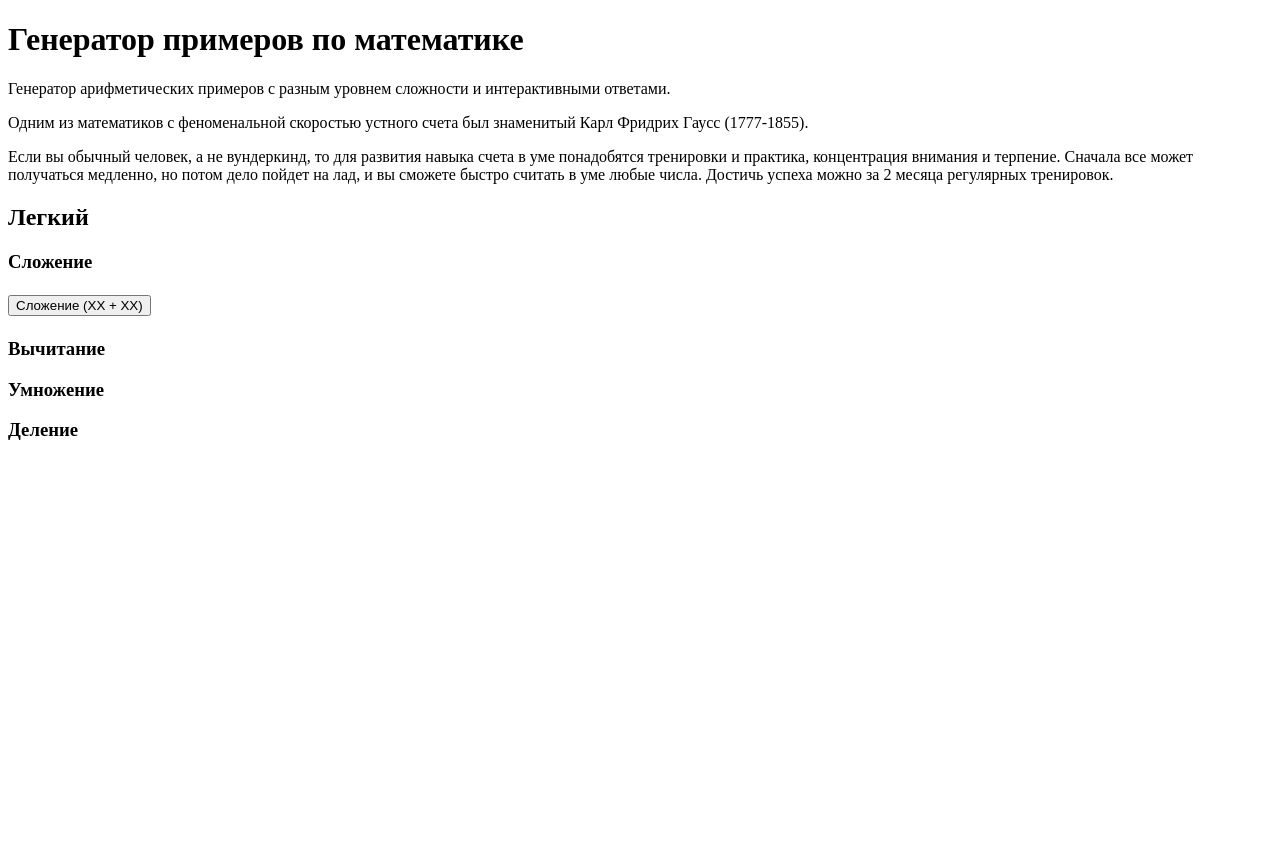
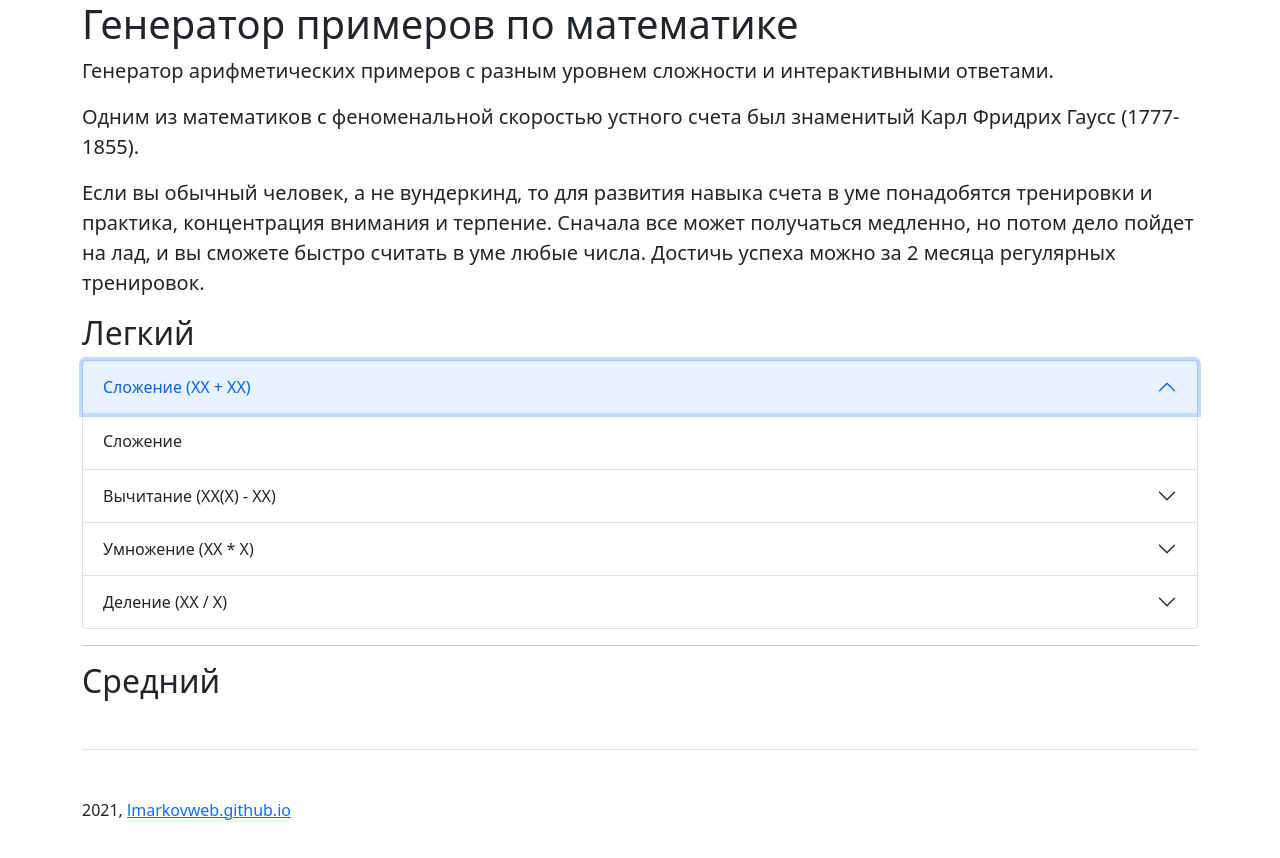
Before and after one commit to LMarkovWeb/begauss, a Vue app: page / in a window 1280 px wide. Both pictures are taken after a click on the button "Сложение (XX + XX)". Shown: the top 858 px of the page. Before the commit the page ends 800 px from the top, so only its background shows below. Built offline with nearby package versions, Linux system fonts and the light colour scheme.

Commit message:
add bootstrap

```diff
--- a/package.json
+++ b/package.json
@@ -7,6 +7,8 @@
     "build": "vue-cli-service build"
   },
   "dependencies": {
+    "@popperjs/core": "^2.11.0",
+    "bootstrap": "^5.1.3",
     "core-js": "^3.6.5",
     "vue": "^3.0.0",
     "vue-router": "^4.0.0-0",
--- a/public/index.html
+++ b/public/index.html
@@ -7,6 +7,9 @@
   <meta name="viewport" content="width=device-width,initial-scale=1.0">
   <link rel="icon" href="<%= BASE_URL %>favicon.ico">
   <title>Генератор примеров по математике - BeGauss</title>
+  <meta name="description" content="Генератор арифметических примеров с интерактивными ответами">
+  <meta name="keywords"
+    content="Арифметика, устный счет, генератор примеров, генератор примеров по математике, генератор примеров по Гауссу, задачи для тренировки счета">
 
 <body>
   <div id="app"></div>
--- a/src/App.vue
+++ b/src/App.vue
@@ -1,10 +1,14 @@
 <template>
-  <div class="page-header">
+  <div class="container">
+    <div class="row">
+      <div class="col">
         <h1>{{ title }}</h1>
+      </div>
     </div>
 
     <p class="lead" v-html="lead"></p>
-  <div id="accordion">
+
+    <div class="accordion" id="accordionExample">
       <h2>Легкий</h2>
       <!-- Умножение -->
       <Summation level="easy" />
@@ -14,6 +18,20 @@
       <Multiplication level="easy" />
       <!-- Деление -->
       <Division level="easy" />
+      <hr />
+      <h2>Средний</h2>
+    </div>
+
+    <footer class="pt-4 my-md-5 pt-md-5 border-top">
+      <div class="row">
+        <div class="col-12 col-md">
+          2021,
+          <a href="https://lmarkovweb.github.io/" target="_blank"
+            >lmarkovweb.github.io</a
+          >
+        </div>
+      </div>
+    </footer>
   </div>
 </template>
 
--- a/src/Components/Division.vue
+++ b/src/Components/Division.vue
@@ -1,5 +1,26 @@
 <template>
-  <h3>Деление</h3>
+  <div class="accordion-item">
+    <h2 class="accordion-header" id="headingDivision">
+      <button
+        class="accordion-button collapsed"
+        type="button"
+        data-bs-toggle="collapse"
+        data-bs-target="#collapseDivision"
+        aria-expanded="false"
+        aria-controls="collapseDivision"
+      >
+        Деление (XX / X)
+      </button>
+    </h2>
+    <div
+      id="collapseDivision"
+      class="accordion-collapse collapse"
+      aria-labelledby="headingDivision"
+      data-bs-parent="#accordionExample"
+    >
+      <div class="accordion-body">Деление</div>
+    </div>
+  </div>
 </template>
 <script>
 export default {
--- a/src/Components/Multiplication.vue
+++ b/src/Components/Multiplication.vue
@@ -1,5 +1,26 @@
 <template>
-  <h3>Умножение</h3>
+  <div class="accordion-item">
+    <h2 class="accordion-header" id="headingMultiplication">
+      <button
+        class="accordion-button collapsed"
+        type="button"
+        data-bs-toggle="collapse"
+        data-bs-target="#collapseMultiplication"
+        aria-expanded="false"
+        aria-controls="collapseMultiplication"
+      >
+        Умножение (ХХ * Х)
+      </button>
+    </h2>
+    <div
+      id="collapseMultiplication"
+      class="accordion-collapse collapse"
+      aria-labelledby="headingMultiplication"
+      data-bs-parent="#accordionExample"
+    >
+      <div class="accordion-body">Умножение</div>
+    </div>
+  </div>
 </template>
 <script>
 export default {
--- a/src/Components/Subtraction.vue
+++ b/src/Components/Subtraction.vue
@@ -1,5 +1,26 @@
 <template>
-  <h3>Вычитание</h3>
+  <div class="accordion-item">
+    <h2 class="accordion-header" id="headingSubtraction">
+      <button
+        class="accordion-button collapsed"
+        type="button"
+        data-bs-toggle="collapse"
+        data-bs-target="#collapseSubtraction"
+        aria-expanded="false"
+        aria-controls="collapseSubtraction"
+      >
+        Вычитание (XX(X) - XX)
+      </button>
+    </h2>
+    <div
+      id="collapseSubtraction"
+      class="accordion-collapse collapse"
+      aria-labelledby="headingSubtraction"
+      data-bs-parent="#accordionExample"
+    >
+      <div class="accordion-body">Вычитание</div>
+    </div>
+  </div>
 </template>
 
 <script>
--- a/src/Components/Summation.vue
+++ b/src/Components/Summation.vue
@@ -1,29 +1,24 @@
 <template>
-  <h3>Сложение</h3>
-  <div class="card">
-    <div class="card-header" id="headingOne33">
-      <h5 class="mb-0">
-        <button
-          class="btn btn-link"
-          data-toggle="collapse"
-          data-target="#collapseOne33"
-          aria-expanded="false"
-          aria-controls="collapseOne33"
-        >
-          Сложение (XX + XX)
-        </button>
-      </h5>
-    </div>
-
+  <div class="accordion-item">
+    <h2 class="accordion-header" id="headingSummation">
+      <button
+        class="accordion-button"
+        type="button"
+        data-bs-toggle="collapse"
+        data-bs-target="#collapseSummation"
+        aria-expanded="true"
+        aria-controls="collapseSummation"
+      >
+        Сложение (XX + XX)
+      </button>
+    </h2>
     <div
-      id="collapseOne33"
-      class="collapse"
-      aria-labelledby="headingOne33"
-      data-parent="#accordion"
+      id="collapseSummation"
+      class="accordion-collapse collapse"
+      aria-labelledby="headingSummation"
+      data-bs-parent="#accordionExample"
     >
-      <div class="card-body">
-        <div class="tasks"></div>
-      </div>
+      <div class="accordion-body">Сложение</div>
     </div>
   </div>
 </template>
--- a/src/main.js
+++ b/src/main.js
@@ -1,4 +1,6 @@
 import { createApp } from "vue";
 import App from "./App";
+import "bootstrap/dist/css/bootstrap.min.css";
+import "bootstrap";
 
 createApp(App).mount("#app");
```
Also changed, not shown: 1 other file (tests, documents, lock files or other folders). Lines whose indentation alone changed are shown as unchanged.
